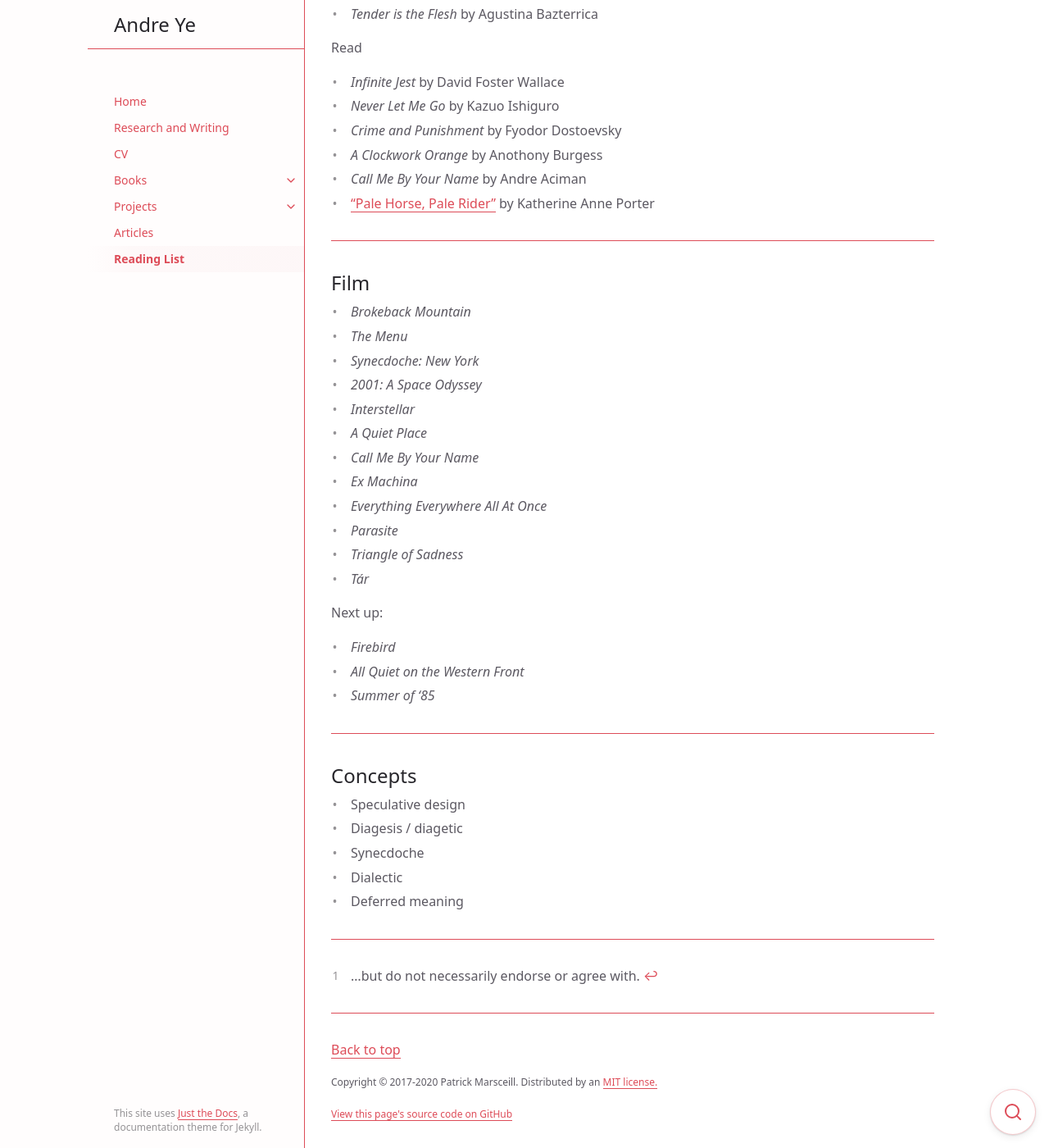
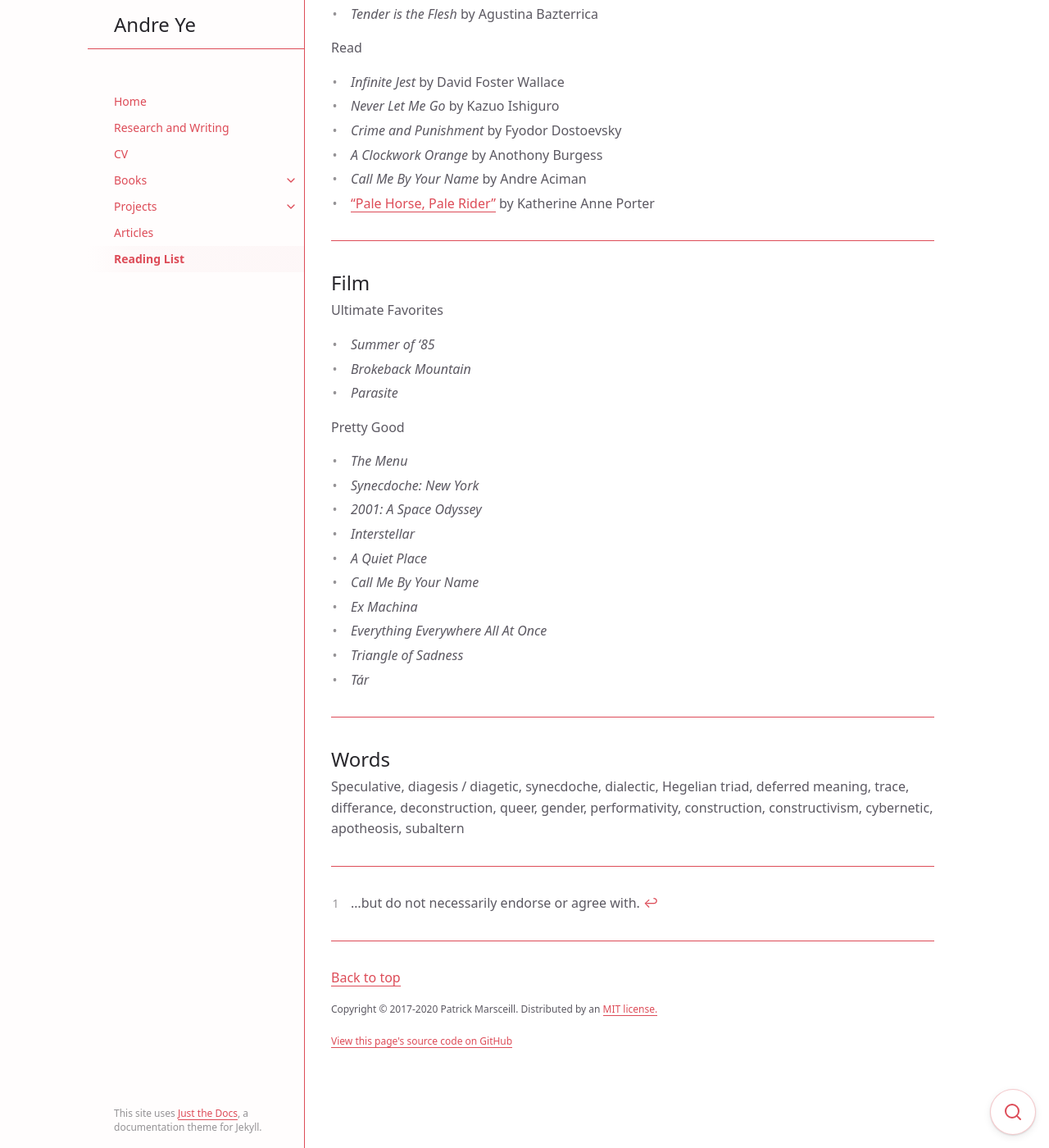
Before and after one commit to andre-ye/andre-ye.github.io-retired, a Jekyll site: the page built from docs/reading-list.md, in a window 1280 px wide and 1400 px high, scrolled down 4930 px. Shown: the whole window at 82% size. Built offline with Jekyll 4.4.1, drawn with Linux system fonts in a browser that asks for light colours; nearby versions of some CDN libraries.

Commit message:
Update reading-list.md

```diff
--- a/docs/reading-list.md
+++ b/docs/reading-list.md
@@ -11,7 +11,7 @@ permalink: /reading-list
 A growing collection of papers, articles, books, literature, and ideas I enjoy & recommend[^1]
 {: .fs-6 .fw-300 }
 
-By topic: [Deep Learning](#deep-learning), [Philosophy](#philosophy), [Fiction](#fiction), [Film](#film), [Concepts](#concepts)
+By topic: [Deep Learning](#deep-learning), [Philosophy](#philosophy), [Fiction](#fiction), [Film](#film), [Words](#words)
 
 Updated every month or so.
 
@@ -180,7 +180,12 @@ Read
 ---
 
 ## Film
+Ultimate Favorites
+- *Summer of '85*
 - *Brokeback Mountain*
+- *Parasite*
+
+Pretty Good
 - *The Menu*
 - *Synecdoche: New York*
 - *2001: A Space Odyssey*
@@ -189,23 +194,13 @@ Read
 - *Call Me By Your Name*
 - *Ex Machina*
 - *Everything Everywhere All At Once*
-- *Parasite*
 - *Triangle of Sadness*
 - *Tár*
 
-Next up:
-- *Firebird*
-- *All Quiet on the Western Front*
-- *Summer of '85*
-
 ---
 
-## Concepts
-- Speculative design
-- Diagesis / diagetic
-- Synecdoche
-- Dialectic
-- Deferred meaning
+## Words
+Speculative, diagesis / diagetic, synecdoche, dialectic, Hegelian triad, deferred meaning, trace, differance, deconstruction, queer, gender, performativity, construction, constructivism, cybernetic, apotheosis, subaltern
 
 ---
 
```
